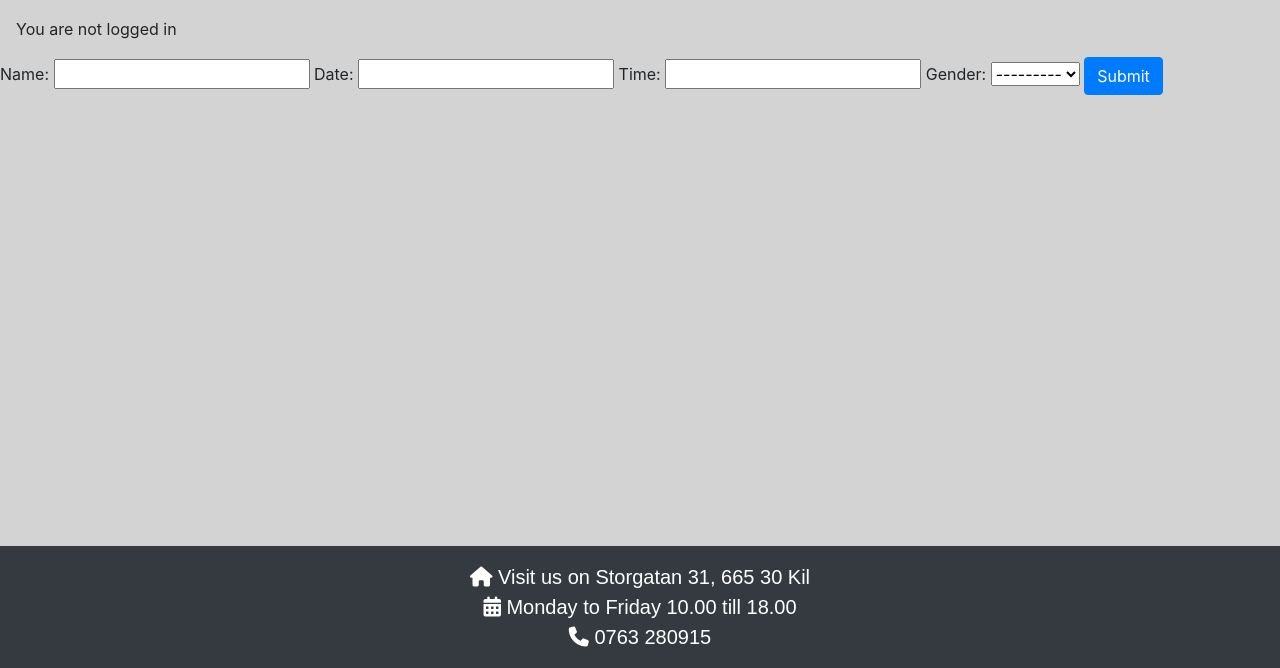
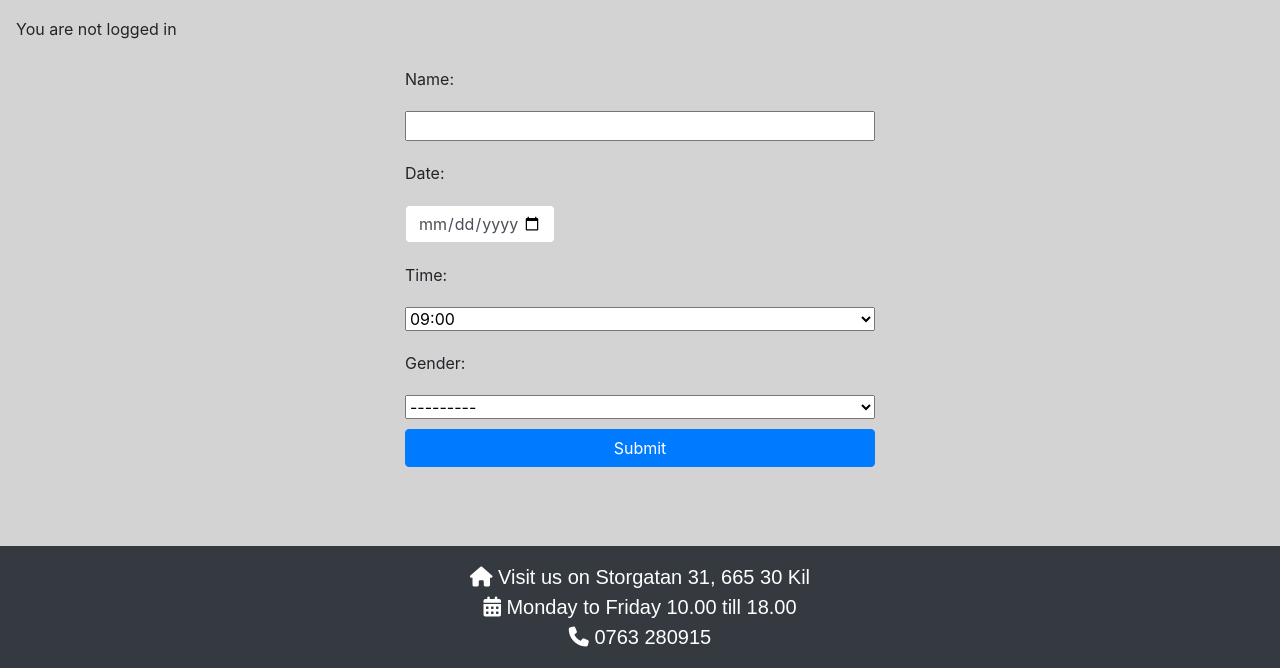
Before and after one commit to arnoldkoss/baron-barbershop, a Django app: page /reservation/ in a window 1280 px wide. Shown: the part 132-800 px from the top of the page. Run offline with Django 4.2, Linux system fonts and the light colour scheme; some libraries are stand-ins or nearby versions; some web fonts are replaced.

Commit message:
add message functionality to booking times

```diff
--- a/reservation/forms.py
+++ b/reservation/forms.py
@@ -1,7 +1,26 @@
 from django import forms
 from .models import Reservation
+from datetime import datetime, time, timedelta, date
+
+def generate_time_choices():
+    def time_range(start, end, delta):
+        current = start
+        while current <= end:
+            yield current
+            current = (datetime.combine(date.min, current) + delta).time()
+
+    start = time(9, 0)  # Start time (9:00)
+    end = time(17, 30)  # End time (17:30)
+    delta = timedelta(minutes=30)  # Interval between times
+
+    return [(t.strftime('%H:%M'), t.strftime('%H:%M')) for t in time_range(start, end, delta)]
 
 class ReservationForm(forms.ModelForm):
+    time = forms.ChoiceField(choices=generate_time_choices())
+
     class Meta:
         model = Reservation
-        fields = '__all__'
+        fields = ['name', 'date', 'time', 'gender']
+        widgets = {
+            'date': forms.DateInput(attrs={'type': 'date', 'class': 'form-control'}),
+        }
--- a/reservation/templates/reservation/reservation.html
+++ b/reservation/templates/reservation/reservation.html
@@ -3,8 +3,20 @@
 {% load static %}
 {% load crispy_forms_tags %}
 {% comment %}
+
+{% if messages %}
+    {% for message in messages %}
+        <div class="alert {{ message.tags }} alert-dismissible fade show" role="alert">
+            {{ message }}
+            <button type="button" class="close" data-dismiss="alert" aria-label="Close">
+                <span aria-hidden="true">&times;</span>
+            </button>
+        </div>
+    {% endfor %}
+{% endif %}
 <form>
   <!-- Name Field -->
+  <div class="container">
     <div class="form-group">
       <label for="name">Name</label>
       <input type="text" class="form-control" id="name" name="name" placeholder="Enter your name">
@@ -32,11 +44,14 @@
     <!-- Submit Button -->
     <button type="submit" class="btn btn-primary">Submit</button>
   </form>
+</div>
 {% endcomment %}
+<div class="form-container container">
   <form action="" method="POST">
 
     {% csrf_token %}
     {{form}}
     <button type="submit" class="btn btn-primary">Submit</button>
   </form>
+</div>
 {% endblock content %}
--- a/reservation/views.py
+++ b/reservation/views.py
@@ -1,6 +1,7 @@
 from django.shortcuts import render, redirect
 from .models import Reservation
 from .forms import ReservationForm
+from django.contrib import messages
 
 def book_reservation(request):
     """
@@ -12,6 +13,7 @@ def book_reservation(request):
         reserve_form = ReservationForm(request.POST)
         if reserve_form.is_valid():
             reserve_form.save()
+            messages.success(request,"successfull reservation")
 
             return redirect('reservation')
 
--- a/static/css/style.css
+++ b/static/css/style.css
@@ -154,3 +154,32 @@ body {height: 100vh;
     background-color: #c82333; /* Slightly darker red on hover */
     border-color: #bd2130; /* Slightly darker border on hover */
 }
+
+.form-control {
+    width: 100%;
+    max-width: 150px;
+
+}
+
+.form-container {
+    display: flex;
+    flex-direction: column;
+    align-items: center;
+    justify-content: center;
+    width: 100%;
+    max-width: 500px;
+    margin: auto;
+}
+.form-container form {
+    width: 100%;
+}
+.form-container form > * {
+    margin: 10px 0;
+}
+
+.form-container input,
+.form-container select,
+.form-container button {
+    width: 100%;
+    display: block;
+}
```
Lines whose indentation alone changed are shown as unchanged.
